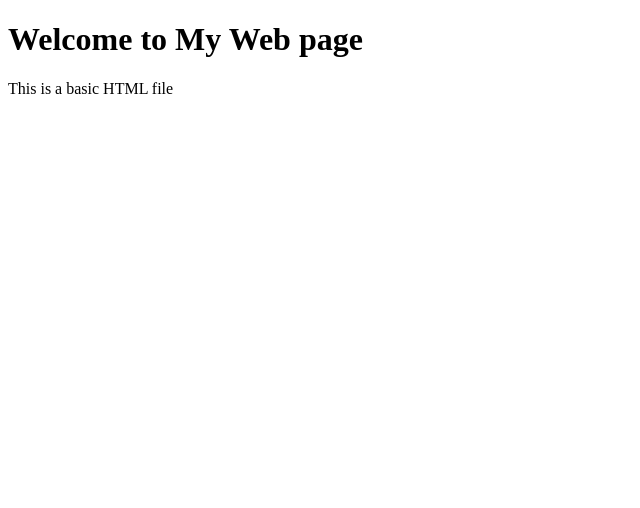
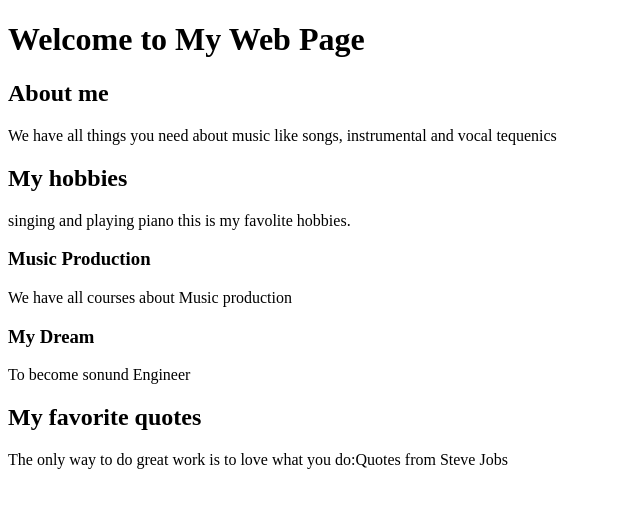
Before and after one commit to Kajene-niyotwizeye/alx_html_css, a plain HTML site: page html_basic/index.html in a window 1280 px wide. Shown: the whole page, without its empty margins (0-640 px from the left). Drawn offline with Linux system fonts and the light colour scheme.

Commit message:
my second commit

```diff
--- a/html_basic/index.html
+++ b/html_basic/index.html
@@ -4,7 +4,26 @@
         <title>My Web Page</title>
     </head>
     <body>
-        <h1>Welcome to My Web page</h1>
-        <p>This is a basic HTML file</p>
+        <h1>Welcome to My Web Page</h1>
+
+        <h2>About me</h2>
+
+        <p>We have all things you need about music like songs, instrumental and vocal tequenics</p>
+
+        <h2> My hobbies</h2>
+        <p>
+            singing and playing piano this is my favolite hobbies.
+        </p>
+
+        <h3>Music Production</h3>
+        <p>
+            We have all courses about Music production
+        </p>
+        <h3>My Dream</h3>
+        <p>
+            To become sonund Engineer
+        </p>
+        <h2>My favorite quotes</h2>
+        <p>The only way to do great work is to love what you do:Quotes from Steve Jobs</p>
     </body>
 </html>
```
